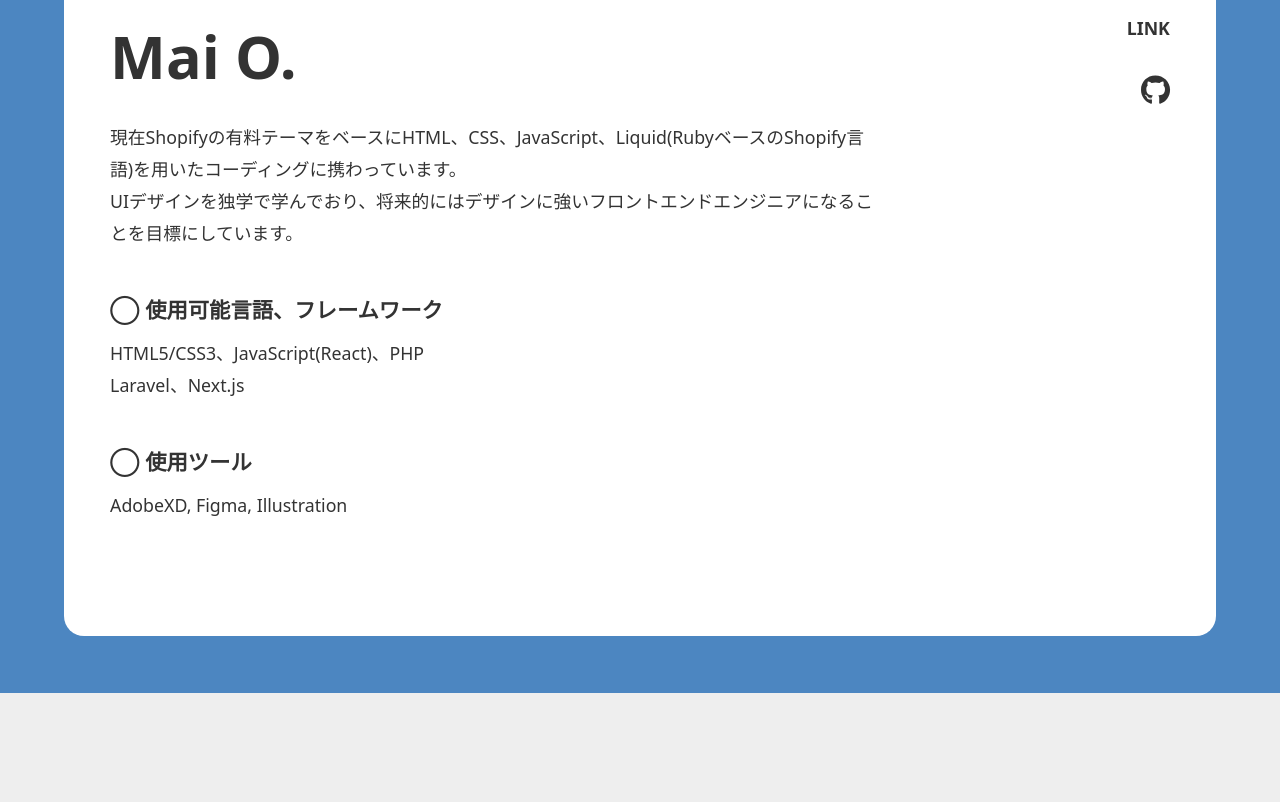
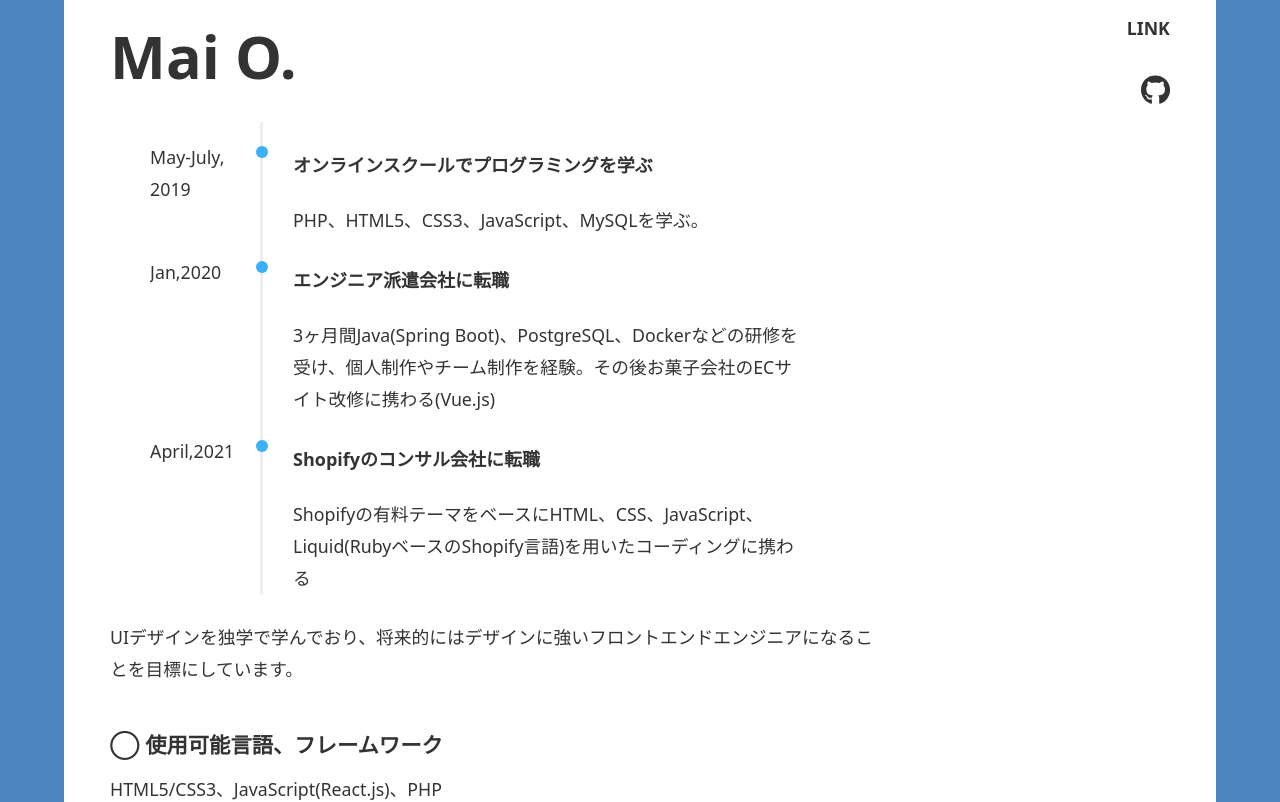
Before and after one commit to MO-5995/portfolio, a Next.js app: page /about in a window 1280 px wide. Shown: the part 960-1762 px from the top of the page. Built offline with nearby package versions, Linux system fonts and the light colour scheme.

Commit message:
change:about

```diff
--- a/pages/about.js
+++ b/pages/about.js
@@ -10,6 +10,7 @@ import {
   TwoColumnSidebar,
 } from "@/components/two-column";
 import Image from "next/image";
+import styles from "styles/about.module.css";
 
 const eyecatch = {
   src: "https://images.microcms-assets.io/assets/7fad38de05fc4dcba30e419a0c5e4625/b638681c71974e91b26187a55a7efb41/icon.png",
@@ -43,19 +44,51 @@ export default function About() {
         <TwoColumnMain>
           <WorkBody>
             <h1>Mai O.</h1>
+            <ul className={styles.timeline}>
+              <li>
+                <p className={styles.date}>
+                  May-July,
+                  <br className={styles.br} />
+                  2019
+                </p>
+                <div className={styles.content}>
+                  <h5 className={styles.title}>
+                    オンラインスクールでプログラミングを学ぶ
+                  </h5>
+                  <p>PHP、HTML5、CSS3、JavaScript、MySQLを学ぶ。</p>
+                </div>
+              </li>
+              <li>
+                <p className={styles.date}>Jan,2020</p>
+                <div className={styles.content}>
+                  <h5 className={styles.title}>エンジニア派遣会社に転職</h5>
+                  <p>
+                    3ヶ月間Java(Spring
+                    Boot)、PostgreSQL、Dockerなどの研修を受け、個人制作やチーム制作を経験。その後お菓子会社のECサイト改修に携わる(Vue.js)
+                  </p>
+                </div>
+              </li>
+              <li>
+                <p className={styles.date}>April,2021</p>
+                <div className={styles.content}>
+                  <h5 className={styles.title}>Shopifyのコンサル会社に転職</h5>
+                  <p>
+                    Shopifyの有料テーマをベースにHTML、CSS、JavaScript、Liquid(RubyベースのShopify言語)を用いたコーディングに携わる
+                  </p>
+                </div>
+              </li>
+            </ul>
             <p>
-              現在Shopifyの有料テーマをベースにHTML、CSS、JavaScript、Liquid(RubyベースのShopify言語)を用いたコーディングに携わっています。
-              <br />
               UIデザインを独学で学んでおり、将来的にはデザインに強いフロントエンドエンジニアになることを目標にしています。
             </p>
             <h3>◯ 使用可能言語、フレームワーク</h3>
             <p>
-              HTML5/CSS3、JavaScript(React)、PHP
+              HTML5/CSS3、JavaScript(React.js)、PHP
               <br />
               Laravel、Next.js
             </p>
             <h3>◯ 使用ツール</h3>
-            <p>AdobeXD, Figma, Illustration</p>
+            <p>AdobeXD, Figma, Illustrator</p>
           </WorkBody>
         </TwoColumnMain>
         <TwoColumnSidebar>
--- /dev/null
+++ b/styles/about.module.css
@@ -0,0 +1,45 @@
+.timeline {
+  list-style: none;
+}
+.timeline > li {
+  margin-bottom: 60px;
+}
+.title {
+  font-size: 1.125rem;
+  margin: var(--space-xs) 0;
+}
+.br {
+  display: none;
+}
+/* for Desktop */
+@media (min-width: 768px) {
+  .timeline > li {
+    overflow: hidden;
+    margin: 0;
+    position: relative;
+  }
+  .br {
+    display: block;
+  }
+  .date {
+    width: 110px;
+    float: left;
+    margin-top: 20px;
+  }
+  .content {
+    width: 75%;
+    float: left;
+    border-left: 3px var(--gray-10) solid;
+    padding-left: 30px;
+  }
+  .content:before {
+    content: "";
+    width: 12px;
+    height: 12px;
+    background: var(--accent);
+    position: absolute;
+    left: 106px;
+    top: 24px;
+    border-radius: 100%;
+  }
+}
```
